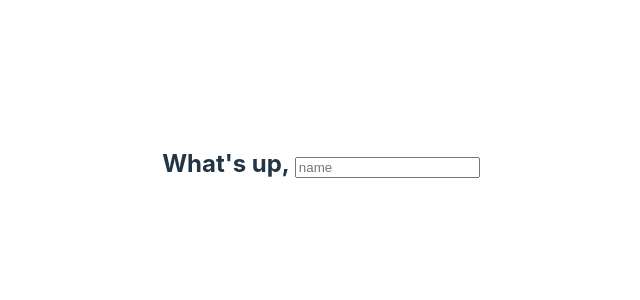
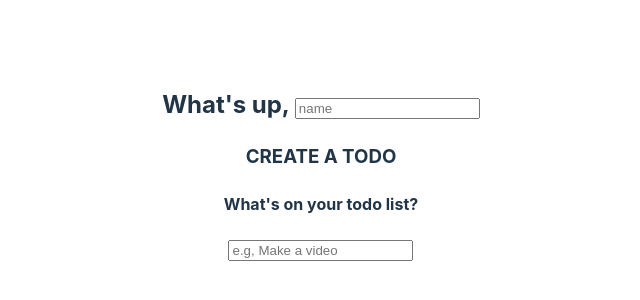
Before and after one commit to cprom/todo-app, a Vue app: page / in a window 1280 px wide. Shown: the part 236-536 px from the top of the page, without its empty margins (319-959 px from the left). Built offline with nearby package versions, Linux system fonts and the light colour scheme; the HTML template or start-up script is replaced by a standard one.

Commit message:
todo list is partially working

```diff
--- a/src/App.vue
+++ b/src/App.vue
@@ -1,6 +1,21 @@
 <script setup>
 import {ref} from 'vue'
 const name = ref('')
+const todos = ref([])
+const input_content = ref('')
+
+const addTodo = () => {
+  if(input_content.value.trim() === ''){
+    return
+  }
+  todos.value.push({
+    content: input_content.value,
+
+  })
+  input_content.value = ''
+  // console.log(todos)
+}
+
 </script>
 
 <template>
@@ -13,7 +28,12 @@
     </section>
 
     <section class="create-todo">
-
+      <h3>CREATE A TODO</h3>
+      <form @submit.prevent="addTodo">
+        <h4>What's on your todo list?</h4>
+        <input type="text" placeholder="e.g, Make a video" v-model="input_content" />
+        <!-- {{ input_content }} -->
+      </form>
     </section>
 
     <section class="todo-list">
```
